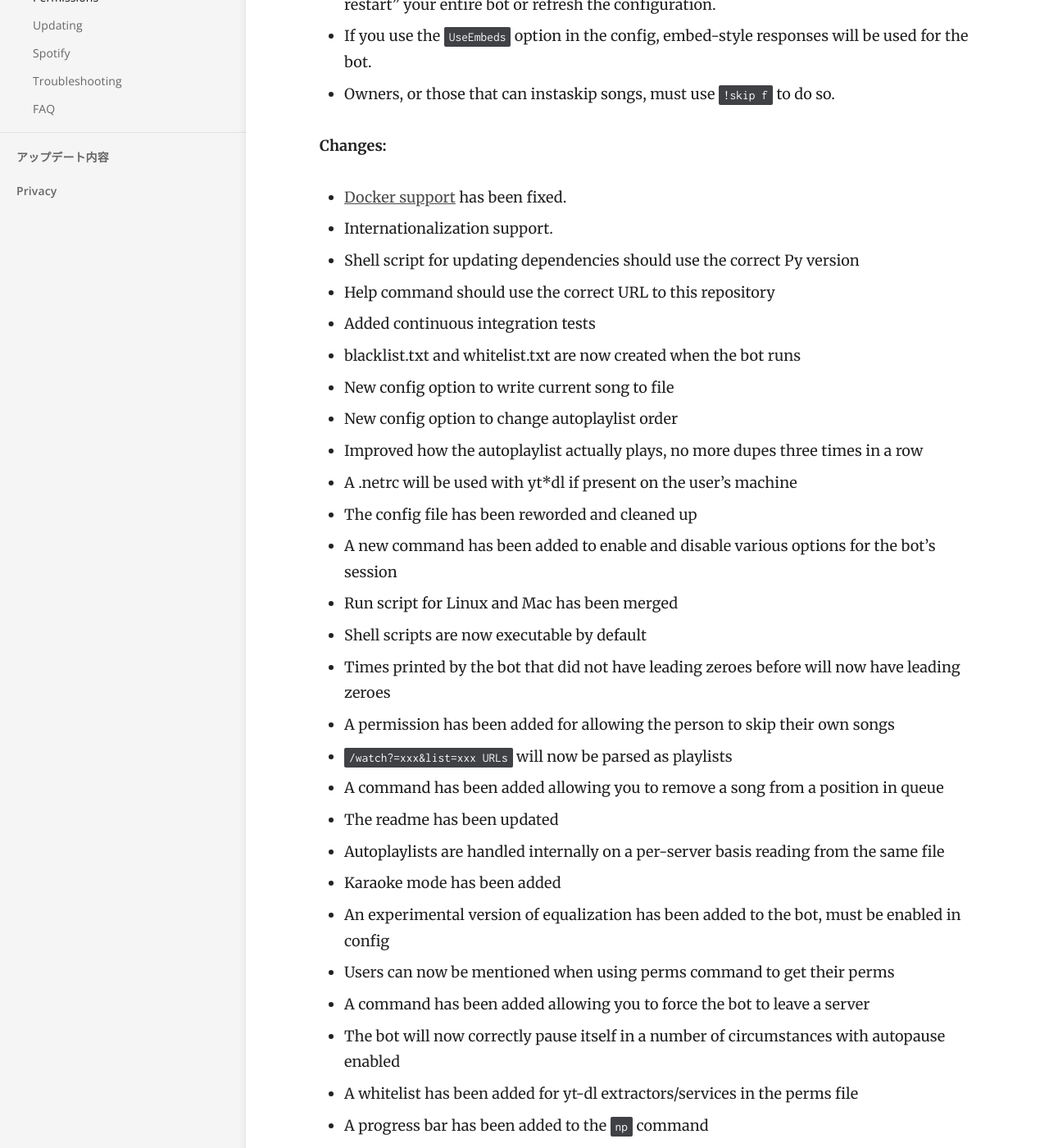
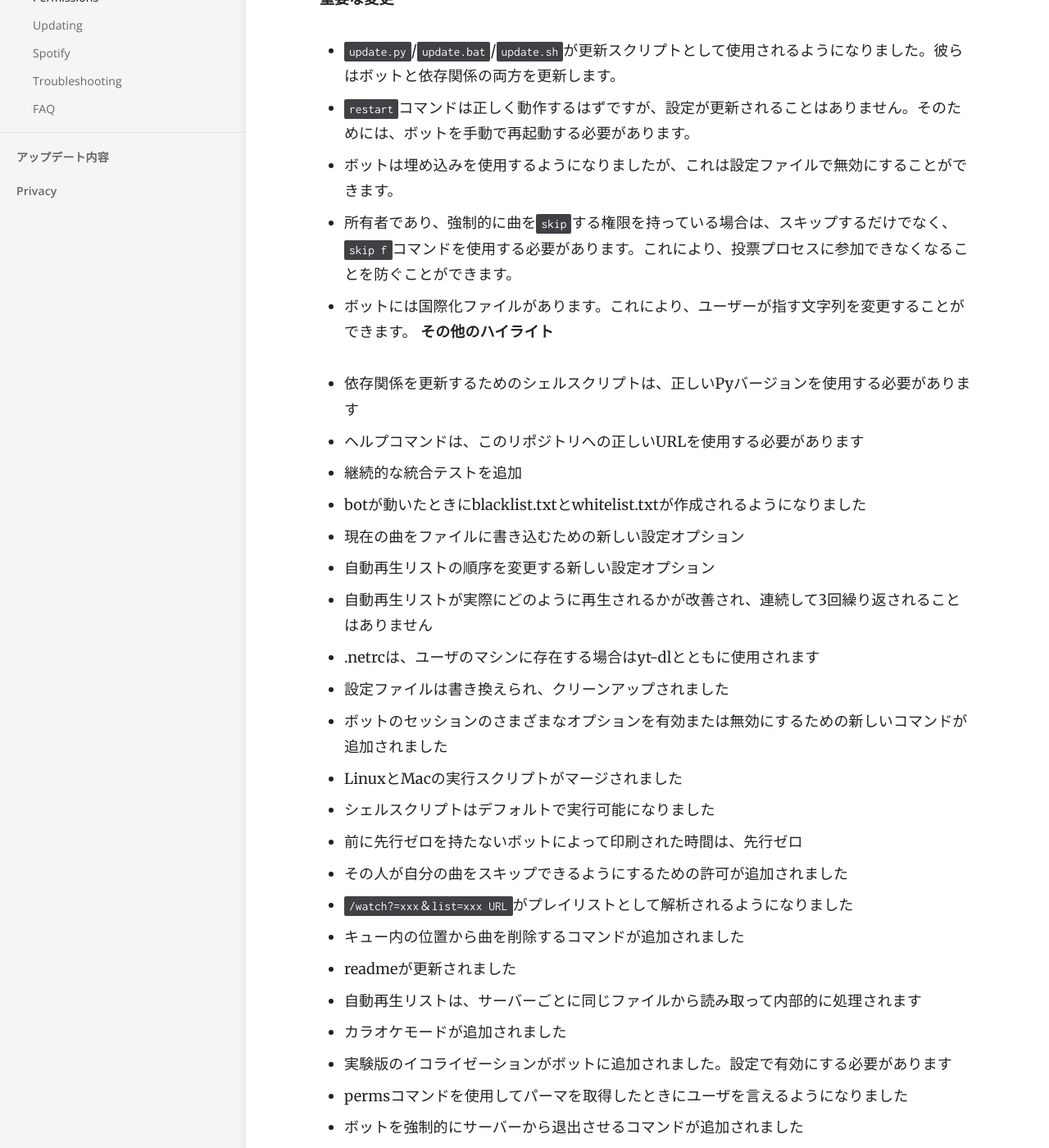
Before and after one commit to ritokun/MusicBot-1, a Jekyll site: the page built from _posts/2018-03-10-spotify.md, in a window 1280 px wide and 1400 px high, scrolled down 587 px. Shown: the whole window at 82% size. Built offline with Jekyll 4.4.1, drawn with Linux system fonts in a browser that asks for light colours; some of the changed text lies outside the part shown.

Commit message:
Update 2018-03-10-spotify.md

```diff
--- a/_posts/2018-03-10-spotify.md
+++ b/_posts/2018-03-10-spotify.md
@@ -3,43 +3,46 @@
 type: major
 ---
 
-**Spotify URIs**
 
-The bot can now handle Spotify URIs, aka URIs that begin with `spotify:`. This can be used to add an album or playlist from Spotify to the bot, however, as streaming direct from Spotify is against their Terms of Service, the bot tries to find the nearest match for the song(s) on YouTube instead.
+**URIの指定**
 
-**Important:**
+ボットはSpotify URI、つまり`spotify:`で始まるURIを処理できるようになりました。これは、Spotifyからボットにアルバムやプレイリストを追加するために使用できますが、Spotifyのストリーミングは利用規約に違反しているため、ボットは代わりにYouTubeの曲に最も近いものを見つけようとします。 Spotifyを完全にサポートするものをお持ちなら、Discordには今や固有の機能があります。
 
-* Update scripts have been renamed. Use `python update.py` to run it, or the platform-specific update scripts.
-* The restart command has been changed and now works correctly, but will not "hard restart" your entire bot or refresh the configuration.
-* If you use the `UseEmbeds` option in the config, embed-style responses will be used for the bot.
-* Owners, or those that can instaskip songs, must use `!skip f` to do so.
+**Docker**
 
-**Changes:**
+Dockerのサポートを修正しました。多分。
 
-* [Docker support](https://hub.docker.com/r/justsomebots/musicbot/) has been fixed.
-* Internationalization support.
-* Shell script for updating dependencies should use the correct Py version
-* Help command should use the correct URL to this repository
-* Added continuous integration tests
-* blacklist.txt and whitelist.txt are now created when the bot runs
-* New config option to write current song to file
-* New config option to change autoplaylist order
-* Improved how the autoplaylist actually plays, no more dupes three times in a row
-* A .netrc will be used with yt*dl if present on the user's machine
-* The config file has been reworded and cleaned up
-* A new command has been added to enable and disable various options for the bot's session
-* Run script for Linux and Mac has been merged
-* Shell scripts are now executable by default
-* Times printed by the bot that did not have leading zeroes before will now have leading zeroes
-* A permission has been added for allowing the person to skip their own songs
-* `/watch?=xxx&list=xxx URLs` will now be parsed as playlists
-* A command has been added allowing you to remove a song from a position in queue
-* The readme has been updated
-* Autoplaylists are handled internally on a per-server basis reading from the same file
-* Karaoke mode has been added
-* An experimental version of equalization has been added to the bot, must be enabled in config
-* Users can now be mentioned when using perms command to get their perms
-* A command has been added allowing you to force the bot to leave a server
-* The bot will now correctly pause itself in a number of circumstances with autopause enabled
-* A whitelist has been added for yt-dl extractors/services in the perms file
-* A progress bar has been added to the `np` command
+**重要な変更**
+
+* `update.py`/`update.bat`/`update.sh`が更新スクリプトとして使用されるようになりました。彼らはボットと依存関係の両方を更新します。
+* `restart`コマンドは正しく動作するはずですが、設定が更新されることはありません。そのためには、ボットを手動で再起動する必要があります。
+* ボットは埋め込みを使用するようになりましたが、これは設定ファイルで無効にすることができます。
+* 所有者であり、強制的に曲を`skip`する権限を持っている場合は、スキップするだけでなく、`skip f`コマンドを使用する必要があります。これにより、投票プロセスに参加できなくなることを防ぐことができます。
+* ボットには国際化ファイルがあります。これにより、ユーザーが指す文字列を変更することができます。
+**その他のハイライト**
+
+* 依存関係を更新するためのシェルスクリプトは、正しいPyバージョンを使用する必要があります
+* ヘルプコマンドは、このリポジトリへの正しいURLを使用する必要があります
+* 継続的な統合テストを追加
+* botが動いたときにblacklist.txtとwhitelist.txtが作成されるようになりました
+* 現在の曲をファイルに書き込むための新しい設定オプション
+* 自動再生リストの順序を変更する新しい設定オプション
+* 自動再生リストが実際にどのように再生されるかが改善され、連続して3回繰り返されることはありません
+* .netrcは、ユーザのマシンに存在する場合はyt-dlとともに使用されます
+* 設定ファイルは書き換えられ、クリーンアップされました
+* ボットのセッションのさまざまなオプションを有効または無効にするための新しいコマンドが追加されました
+* LinuxとMacの実行スクリプトがマージされました
+* シェルスクリプトはデフォルトで実行可能になりました
+* 前に先行ゼロを持たないボットによって印刷された時間は、先行ゼロ
+* その人が自分の曲をスキップできるようにするための許可が追加されました
+* `/watch?=xxx＆list=xxx URL`がプレイリストとして解析されるようになりました
+* キュー内の位置から曲を削除するコマンドが追加されました
+* readmeが更新されました
+* 自動再生リストは、サーバーごとに同じファイルから読み取って内部的に処理されます
+* カラオケモードが追加されました
+* 実験版のイコライゼーションがボットに追加されました。設定で有効にする必要があります
+* permsコマンドを使用してパーマを取得したときにユーザを言えるようになりました
+* ボットを強制的にサーバーから退出させるコマンドが追加されました
+* ボットは、自動停止が有効になっているさまざまな状況で正しく一時停止します
+* 特典ファイルのyoutube-dl抽出プログラム/サービスのホワイトリストが追加されました
+* 進行状況バーが`np`コマンドに追加されました
```
